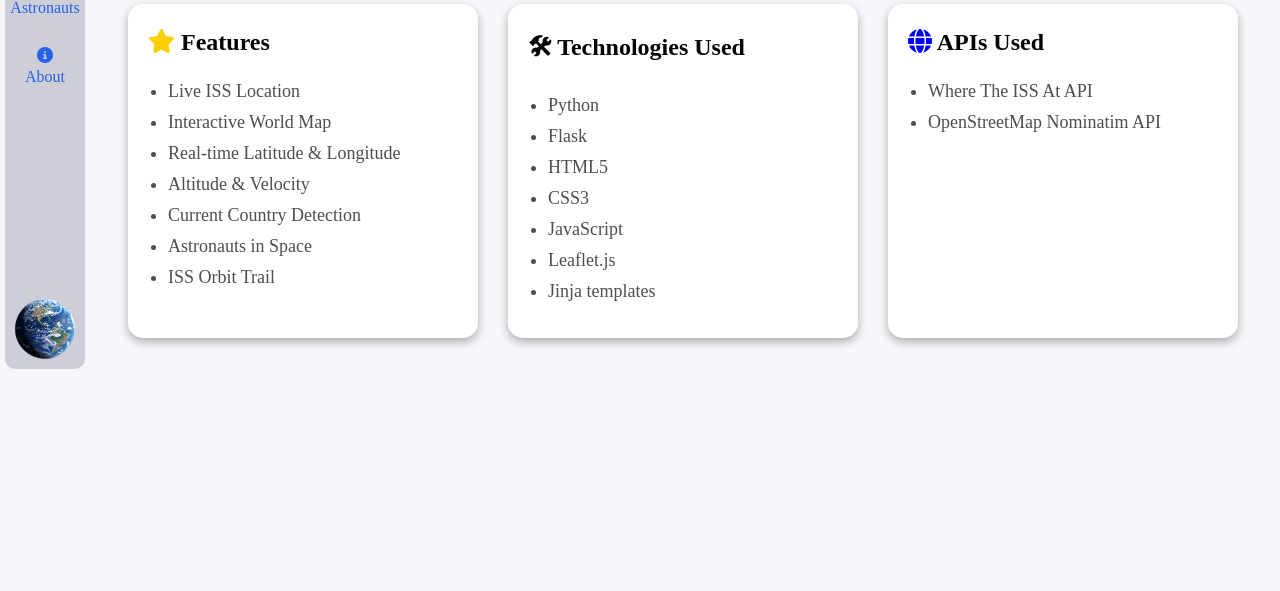
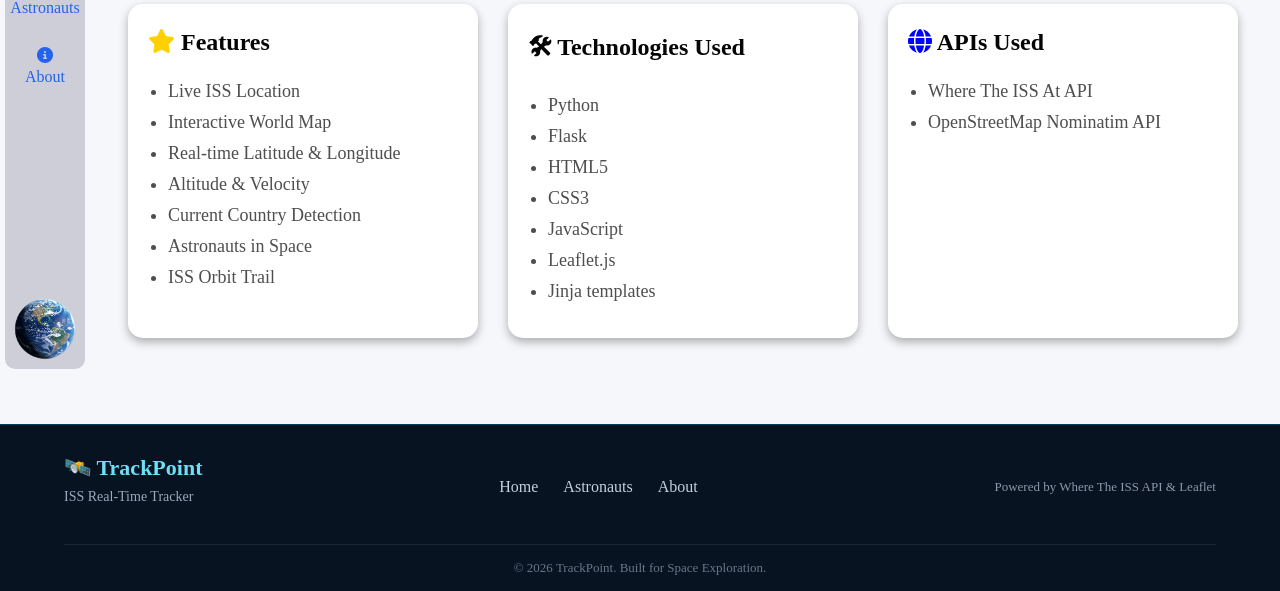
Before and after one commit to vineyvarmavv4095818/TrackPoint, a Flask app: page /about in a window 1280 px wide; the page is wider, and only the part inside the window is pictured. Shown: the part 226-817 px from the top of that part. Before the commit the page ends 595 px from the top of that part, so only its background shows below. Run offline with Flask 3, Linux system fonts and the light colour scheme; some web fonts are replaced.

Commit message:
commit check

```diff
--- a/Static/css/style.css
+++ b/Static/css/style.css
@@ -6,12 +6,7 @@ html {
 body {
     margin: 0;
     min-height: 100vh;
-
     background-color: #F5F7FA;
-
-    /* background-repeat: no-repeat;
-    background-size: cover;
-    background-attachment: fixed; */
 }
 
 .corner-image {
@@ -394,3 +389,75 @@ h1{
     font-size: 18px;
 
 }
+
+.footer {
+    width: 100%;
+    margin-top: 50px;
+    background: #071321;
+    border-top: 1px solid rgba(0, 200, 255, 0.25);
+    padding: 30px 0 15px;
+    position: absolute;
+    top: 600px;
+}
+
+.footer-content {
+    width: 90%;
+    margin: auto;
+
+    display: flex;
+    justify-content: space-between;
+    align-items: center;
+
+    gap: 30px;
+}
+
+.footer-brand h3 {
+    margin: 0;
+    color: #6edff6;
+    font-size: 22px;
+}
+
+.footer-brand p {
+    margin-top: 8px;
+    color: #9ba9b8;
+    font-size: 14px;
+}
+
+.footer-links {
+    display: flex;
+    gap: 25px;
+}
+
+.footer-links a {
+    color: #c5d0dc;
+    text-decoration: none;
+    transition: 0.3s;
+}
+
+.footer-links a:hover {
+    color: #6edff6;
+    transform: translateY(-2px);
+}
+
+.footer-info p {
+    color: #8b99a8;
+    font-size: 13px;
+    margin: 0;
+}
+
+.footer-bottom {
+    width: 90%;
+    margin: 25px auto 0;
+
+    padding-top: 15px;
+
+    border-top: 1px solid rgba(255, 255, 255, 0.08);
+
+    text-align: center;
+}
+
+.footer-bottom p {
+    margin: 0;
+    color: #687686;
+    font-size: 13px;
+}
--- a/Templates/base.html
+++ b/Templates/base.html
@@ -2,27 +2,14 @@
 <html>
 
 <head>
-
     <title>TrackPoint</title>
-
     <link rel="stylesheet" href="https://unpkg.com/leaflet@1.9.4/dist/leaflet.css"/>
-
-    <link rel="stylesheet"
-        href="https://cdnjs.cloudflare.com/ajax/libs/font-awesome/6.5.1/css/all.min.css">
-
-    <link rel="stylesheet"
-        href="{{ url_for('static', filename='css/style.css') }}">
-
+    <link rel="stylesheet"href="https://cdnjs.cloudflare.com/ajax/libs/font-awesome/6.5.1/css/all.min.css">
+    <link rel="stylesheet"href="{{ url_for('static', filename='css/style.css') }}">
     <link rel="preconnect" href="https://fonts.googleapis.com">
-
     <link rel="preconnect" href="https://fonts.gstatic.com" crossorigin>
-
-    <link href="https://fonts.googleapis.com/css2?family=Orbitron:wght@400;700&display=swap"
-        rel="stylesheet">
-
-    <link href="https://fonts.googleapis.com/css2?family=Story+Script&display=swap"
-        rel="stylesheet">
-
+    <link href="https://fonts.googleapis.com/css2?family=Orbitron:wght@400;700&display=swap"rel="stylesheet">
+    <link href="https://fonts.googleapis.com/css2?family=Story+Script&display=swap"rel="stylesheet">
 </head>
 
 <body>
@@ -88,6 +75,33 @@
 
 </div>
 
+<footer class="footer">
+
+    <div class="footer-content">
+
+        <div class="footer-brand">
+            <h3>🛰️ TrackPoint</h3>
+            <p>ISS Real-Time Tracker</p>
+        </div>
+
+        <div class="footer-links">
+            <a href="/">Home</a>
+            <a href="#">Astronauts</a>
+            <a href="#">About</a>
+        </div>
+
+        <div class="footer-info">
+            <p>Powered by Where The ISS API & Leaflet</p>
+        </div>
+
+    </div>
+
+    <div class="footer-bottom">
+        <p>© 2026 TrackPoint. Built for Space Exploration.</p>
+    </div>
+
+</footer>
+
 <!-- Yahan har page ka content aayega -->
 
 {% block content %}
@@ -95,8 +109,6 @@
 {% endblock %}
 
 <script src="https://unpkg.com/leaflet@1.9.4/dist/leaflet.js"></script>
-
-
 <script src="{{ url_for('static', filename='JS/clock.js') }}"></script>
 
 
@@ -104,6 +116,8 @@
 
 {% endblock %}
 
+
+
 </body>
 
 </html>
```
Also changed, not shown: app.py (+0 -7 lines).
